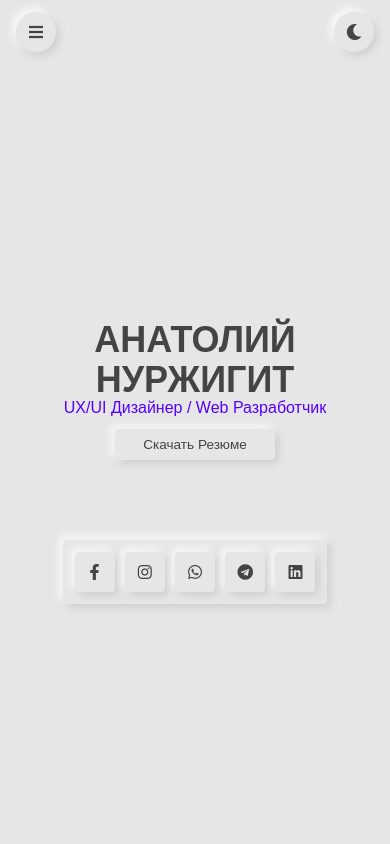
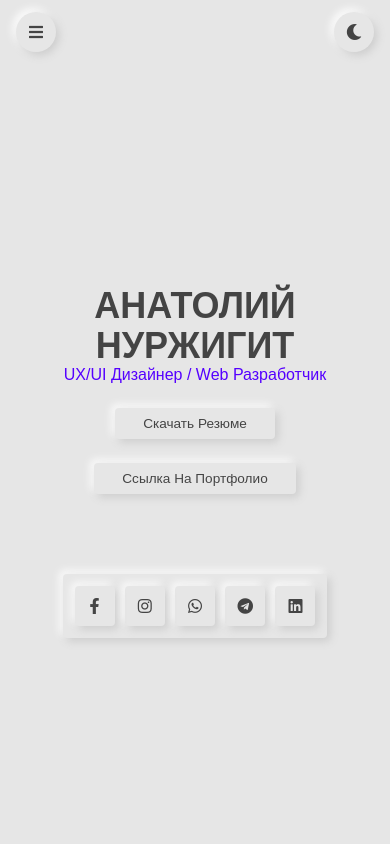
Before and after one commit to nifinik/NurzhigitPortfolio, a plain HTML site: page index.html in a window 390 px wide. Shown: the top 844 px of the page. Drawn offline with Linux system fonts and the light colour scheme; files whose address does not match are found by name; a web font is replaced by a local one.

Commit message:
hope almost  is all

```diff
--- a/css/style.css
+++ b/css/style.css
@@ -207,7 +207,7 @@ section {
 .home .content p {
   font-size: 24px;
   color: var(--green);
-  padding-bottom: 0.5rem;
+  padding-bottom: 16px;
 }
 
 .home .share {
@@ -725,3 +725,20 @@ section {
   height: auto;
   margin-bottom: 20px;
 }
+
+.home-div {
+  display: flex;
+  justify-content: center;
+  gap: 16px;
+}
+
+@media (max-width: 550px) {
+  .home-div {
+    flex-direction: column;
+    gap: 16px;
+  }
+
+  .home-div a {
+    display: inline-block;
+  }
+}
--- a/index.html
+++ b/index.html
@@ -47,12 +47,24 @@
       <div class="content">
         <h3>Анатолий Нуржигит</h3>
         <p class="who">UX/UI дизайнер / Web разработчик</p>
+        <div class="home-div">
+          <div>
             <a
               href="documents/Резюме UX UI Designer веб разработчик.pdf"
               download="Резюме UX UI Designer веб разработчик.pdf"
               class="btn download-link"
               >Скачать резюме</a
             >
+          </div>
+          <div>
+            <a
+              target="_blank"
+              href="https://www.figma.com/design/YjDfgnWPAEG37FOsX0N23w/PortNurzhigit?node-id=0-1&t=LfFPf6Csuw1qjzIx-1"
+              class="btn"
+              >Ссылка на портфолио</a
+            >
+          </div>
+        </div>
       </div>
 
       <div class="share">
```
Lines whose indentation alone changed are shown as unchanged.
